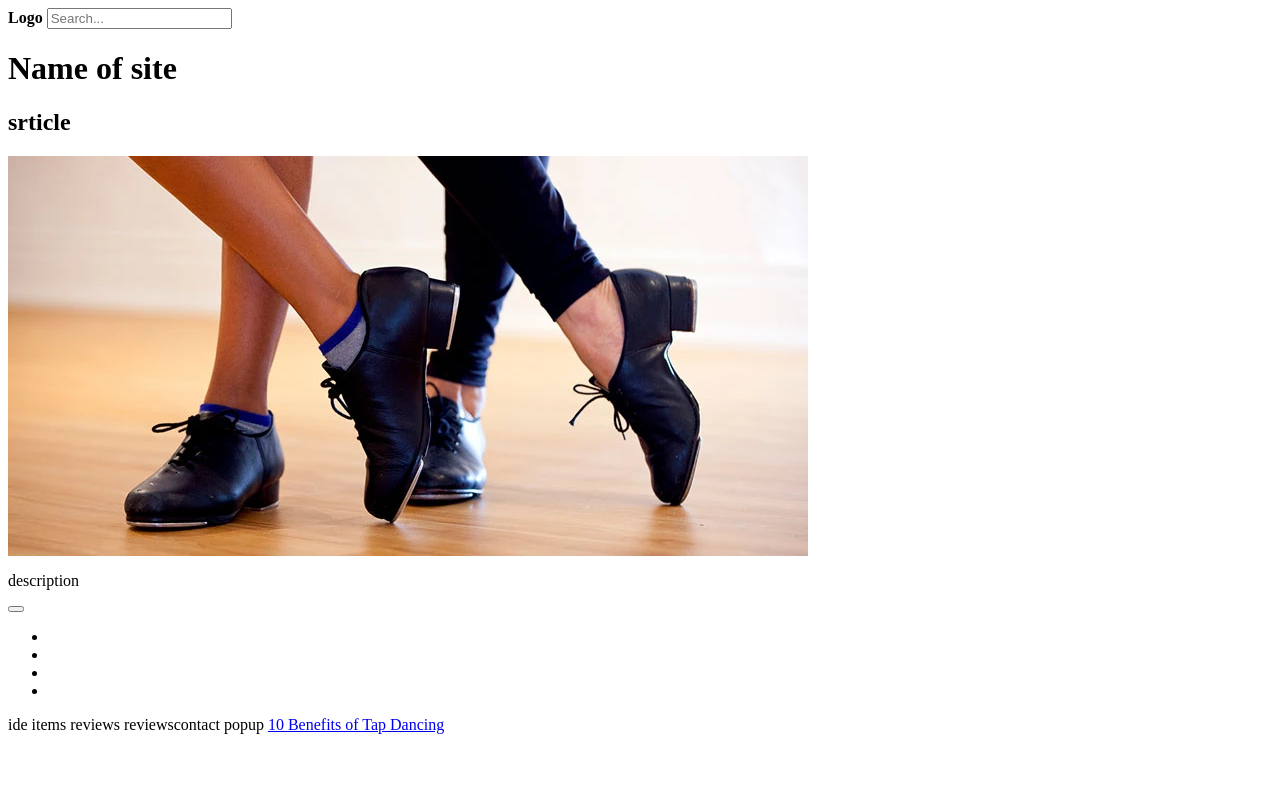
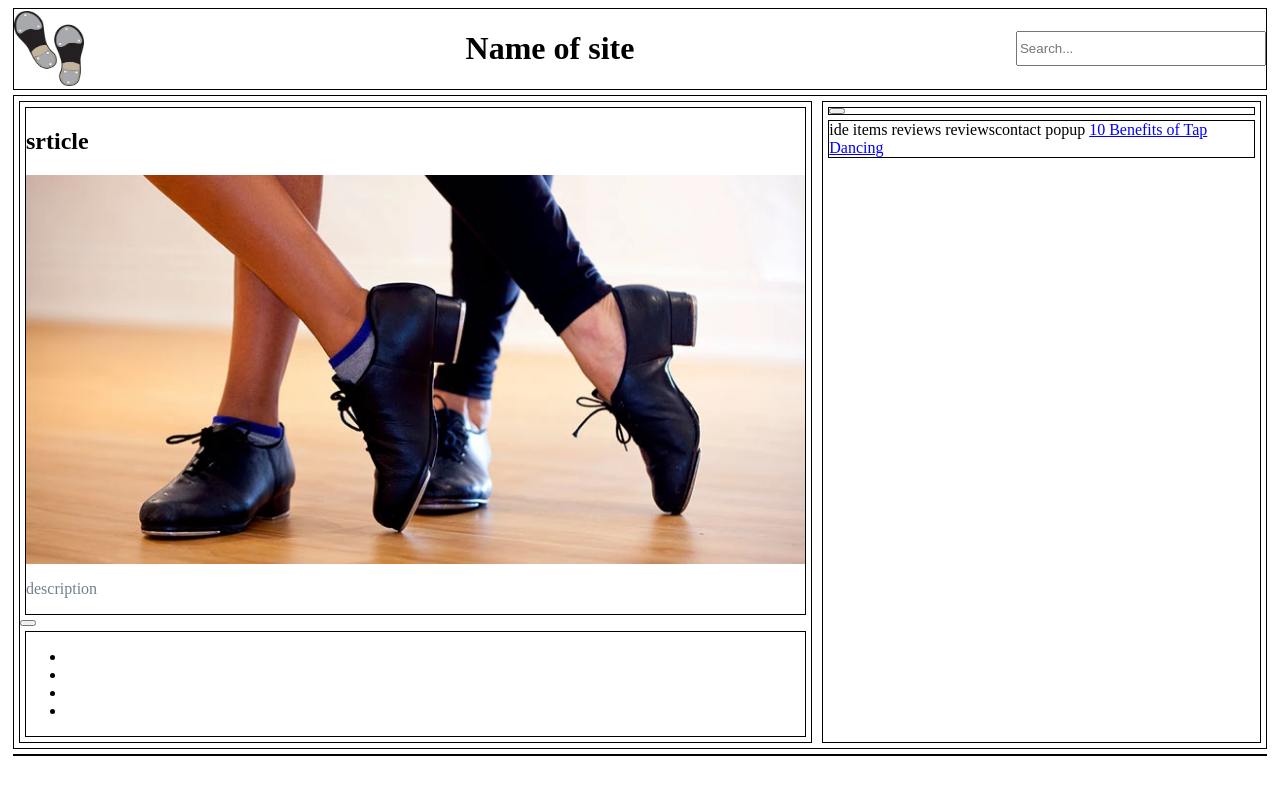
Before and after one commit to kimbarry/learn-to-tap, a plain HTML site: page index.html in a window 1280 px wide. Drawn offline with Linux system fonts and the light colour scheme.

Commit message:
Build header,logo,flexboxes

```diff
--- a/index.html
+++ b/index.html
@@ -5,16 +5,19 @@
 
 <body>
     <div>
-        <b>Logo</b>
-        <input type="text" placeholder="Search..."/>
+        <header>
+            <img id="logo" src="logo.webp"/>
             <h1>Name of site</h1>
+            <input id="search" type="text" placeholder="Search..."/>
+        </header>
     </div>
+<div id="main-section-container">
     <div>
         <div>
             <h2>srticle</h2>
 
-        <img src="cover.webp"/>
-        <p>description</p>
+            <img id="cover" src="cover.webp"/>
+            <p class="info">description</p>
         </div>
 
         <button></button>
@@ -26,7 +29,11 @@
                 <li></li>
             </ul>
         </div>
-
+    </div>
+    <div>
+        <div>
+            <button></button>
+        </div>
         <div>
             ide items
             reviews
@@ -37,6 +44,55 @@
 
         </div>
     </div>
+</div>
+<div>
+    <footer></footer>
+</div>
 
 
 </body>
+<style>
+    p{
+        color: grey;
+    }
+
+    a {
+        color: blue;
+    }
+
+    div {
+        border: 1px solid black;
+        margin: 5px;
+    }
+
+    #cover {
+        width: 100%;
+    }
+
+
+    .info {
+        color: slategray;
+    }
+
+    #main-section-container {
+        display: flex;
+    }
+    header {
+        display: flex;
+        justify-content: space-between;
+        align-items: center;
+    }
+
+    #logo {
+        width: 70px;
+        height: 75px;
+
+    }
+    #search {
+        height: 35px;
+        width: 250px;
+
+    }
+
+
+</style>
```
Also changed, not shown: logo.webp (added). Lines whose indentation alone changed are shown as unchanged.
